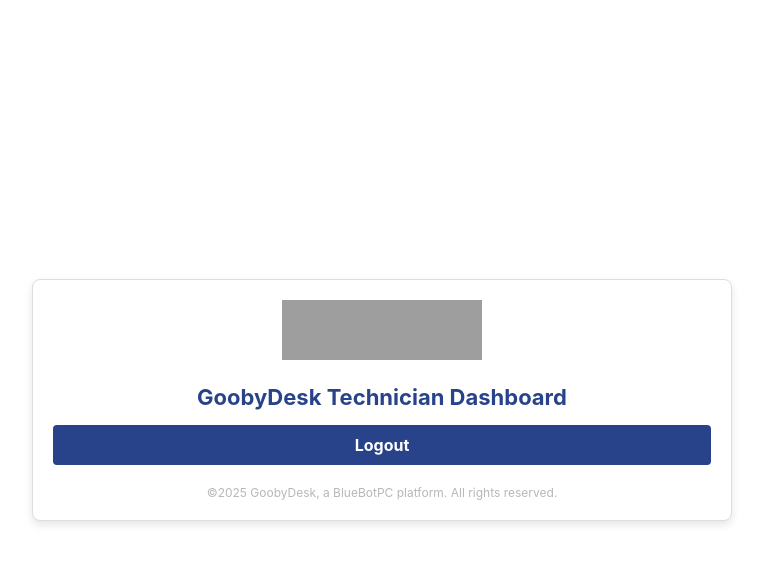
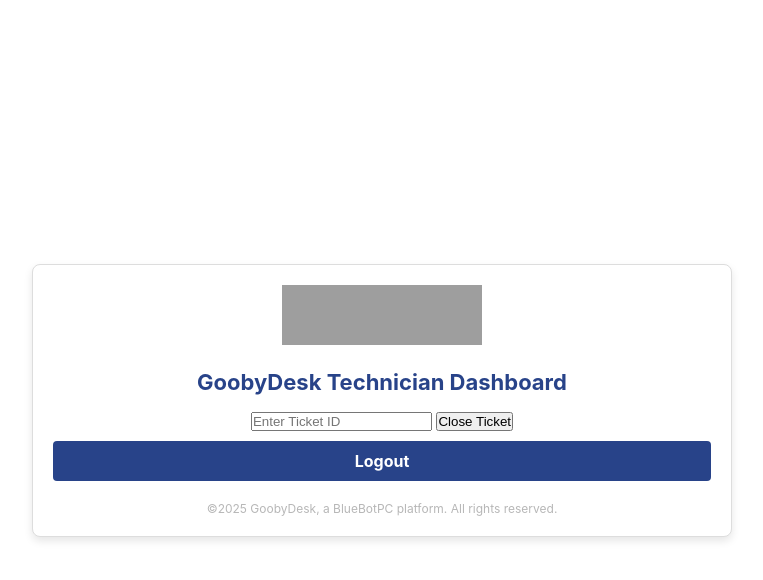
Before and after one commit to bluebotpc/BlueDesk, a Flask app: template templates/dashboard.html in a window 1280 px wide. Shown: the top 580 px of the page, without its empty margins (258-1021 px from the left). Run offline with Flask 3, Linux system fonts and the light colour scheme; the template is opened without the code that fills it, so the values that code supplies are empty; grey boxes are pictures that could not be loaded.

Commit message:
Ability to close a ticket
HTML and a new app route for closing tickets.

```diff
--- a/app.py
+++ b/app.py
@@ -15,8 +15,8 @@
 from datetime import datetime
 
 app = Flask(__name__)
-#app.secret_key = "supersecretkey"
-app.secret_key = secrets.token_hex(32)  # Generates a 64-character hex string. This value will reset each time the app restarts.
+app.secret_key = "supersecretkey"
+#app.secret_key = secrets.token_hex(32)  # Generates a 64-character hex string. This value will reset each time the app restarts.
 #app.secret_key = os.getenv("SECRET_KEY", secrets.token_hex(32))  # Fallback to a random key if missing. Required .env implementation.
 
 # Load environment variables from .env
@@ -230,5 +230,20 @@
     session.pop("technician", None)
     return redirect(url_for("login"))
 
+# Routine to close a ticket.
+@app.route("/close_ticket/<ticket_number>", methods=["POST"])
+def close_ticket(ticket_number):
+    if not session.get("technician"):  # Ensure only logged-in techs can close tickets
+        return jsonify({"message": "Unauthorized"}), 403
+
+    tickets = load_tickets()
+    for ticket in tickets:
+        if ticket["ticket_number"] == ticket_number:
+            ticket["status"] = "Closed"
+            save_tickets(tickets)
+            return jsonify({"message": f"Ticket {ticket_number} has been closed."})
+
+    return jsonify({"message": "Ticket not found"}), 404
+
 if __name__ == "__main__":
     app.run(debug=True)
--- a/templates/dashboard.html
+++ b/templates/dashboard.html
@@ -109,6 +109,31 @@
                 </li>
             {% endfor %}
         </ul>
+        <div>
+            <input type="text" id="ticketIdInput" placeholder="Enter Ticket ID">
+            <button onclick="closeTicket()">Close Ticket</button>
+        </div>
+
+        <script>
+        function closeTicket() {
+            let ticketId = document.getElementById("ticketIdInput").value.trim();
+
+            if (!ticketId) {
+                alert("Please enter a valid Ticket ID.");
+                return;
+            }
+
+            fetch('/close_ticket/' + ticketId, {
+                method: 'POST'
+            })
+            .then(response => response.json())
+            .then(data => {
+                alert(data.message);
+                location.reload();  // Refresh dashboard after closing ticket
+            })
+            .catch(error => console.error('Error:', error));
+        }
+        </script>
         <a href="{{ url_for('logout') }}" class="logout-btn">Logout</a>
         <p class="footer-text">©2025 GoobyDesk, a BlueBotPC platform. All rights reserved.</p>
     </div>
```
Also changed, not shown: README.md, 1 other file.
